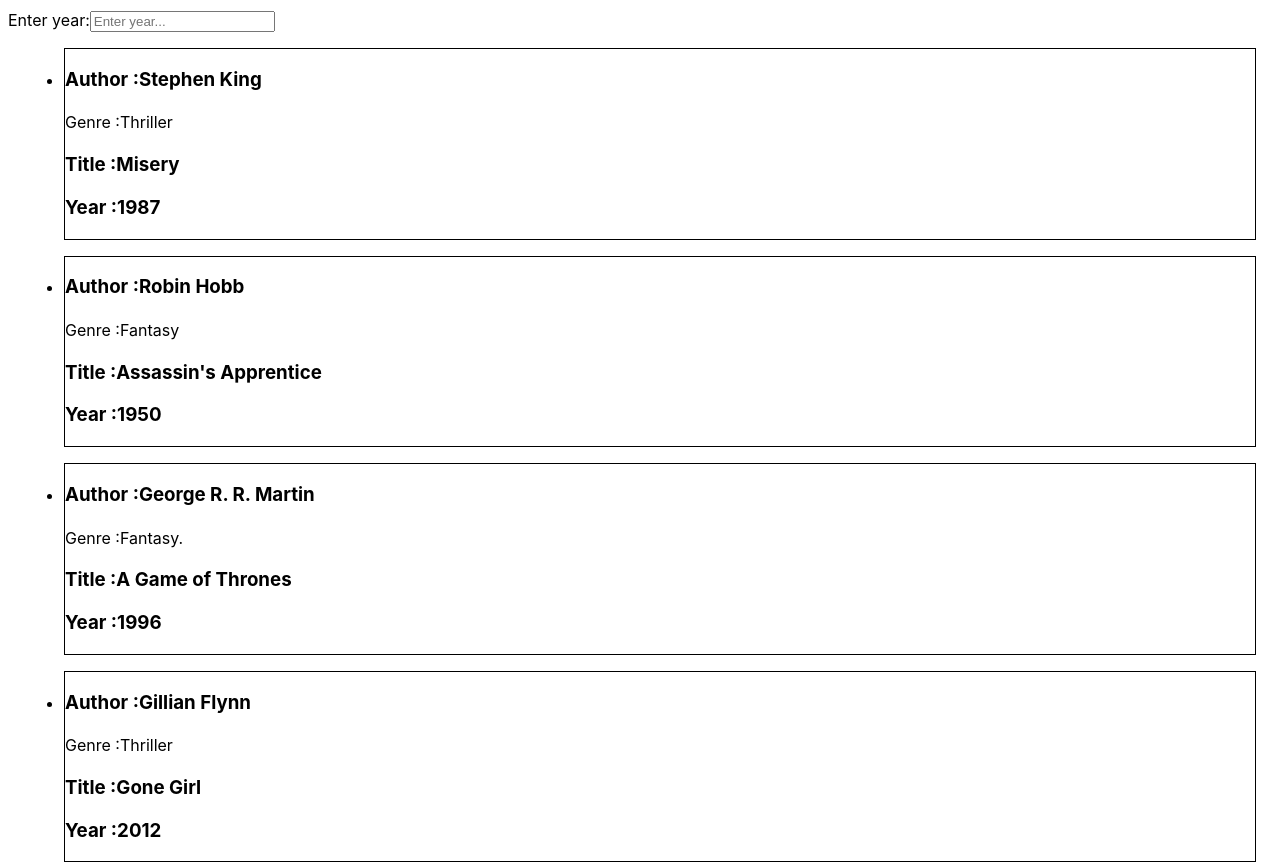
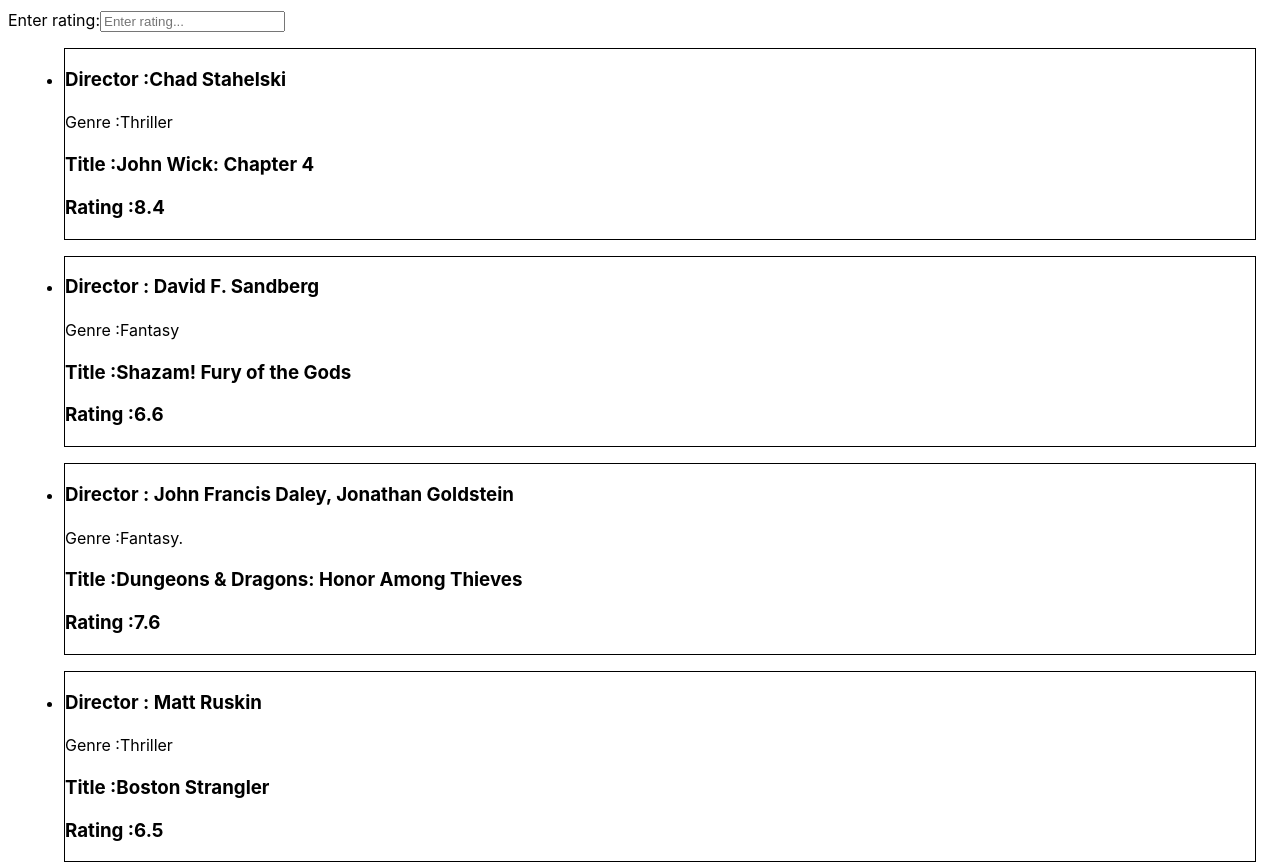
Before and after one commit to Lokeshkhati/ES6-Practice, a React (Vite) app in the folder Filters/: page / in a window 1280 px wide. Shown: the top 863 px of the page. Built offline with nearby package versions, Linux system fonts and the light colour scheme.

Commit message:
add movies filter

```diff
--- /dev/null
+++ b/Filters/src/components/SearchFilter/MovieList.jsx
@@ -0,0 +1,36 @@
+// 3 Create a React app that displays a list of movies with their title, director, rating, and genre. Implement a feature that allows users to input a rating value and filters the displayed list of movies to show only those whose rating is greater than or equal to the input value, using the filter() function.
+
+import { useState } from "react";
+import { movies } from "../../data/moviesData";
+
+const MovieList = () => {
+  const [rating, setRating] = useState("");
+
+  const filteredProducts = movies.filter((movie) => movie.rating >= rating);
+
+  return (
+    <div>
+      <div>
+        <label htmlFor="rating"> Enter rating:</label>
+        <input
+          id="rating"
+          type="number"
+          value={rating}
+          onChange={(event) => setRating(event.target.value)}
+          placeholder="Enter rating..."
+        />
+      </div>
+      <ul>
+        {filteredProducts.map(({ id, director, genre, title, rating }) => (
+          <li key={id} style={{ border: "1px solid black", margin: "1rem" }}>
+            <h3>Director :{director} </h3>
+            <p>Genre :{genre} </p>
+            <h3>Title :{title} </h3>
+            <h3>Rating :{rating} </h3>
+          </li>
+        ))}
+      </ul>
+    </div>
+  );
+};
+export default MovieList;
--- a/Filters/src/components/SearchFilter/SearchFilter.jsx
+++ b/Filters/src/components/SearchFilter/SearchFilter.jsx
@@ -1,5 +1,6 @@
 import BooksList from "./BooksList";
 import EmployeeList from "./EmployeeList";
+import MovieList from "./MovieList";
 import ProductList from "./ProductList";
 
 const SearchFilter = () => {
@@ -7,7 +8,8 @@ const SearchFilter = () => {
     <>
       {/* <EmployeeList /> */}
       {/* <ProductList /> */}
-      <BooksList />
+      {/* <BooksList /> */}
+      <MovieList />
     </>
   );
 };
--- /dev/null
+++ b/Filters/src/data/moviesData.js
@@ -0,0 +1,38 @@
+export const movies = [
+    {
+      id: 1,
+      director: "Chad Stahelski",
+      title: "John Wick: Chapter 4 ",
+      genre: "Thriller ",
+      rating: 8.4
+    },
+    {
+      id: 2,
+      director: " David F. Sandberg",
+      title: "Shazam! Fury of the Gods ",
+      genre: "Fantasy",
+      rating: 6.6
+    },
+
+    {
+      id: 3,
+      director: " John Francis Daley, Jonathan Goldstein",
+      title: "Dungeons & Dragons: Honor Among Thieves ",
+      genre: "Fantasy.",
+      rating: 7.6
+    },
+    {
+      id: 4,
+      director: " Matt Ruskin",
+      title: "Boston Strangler ",
+      genre: "Thriller",
+      rating: 6.5
+    },
+    {
+      id: 5,
+      director: " Daniel Kwan, Daniel Scheinert ",
+      title: " Everything Everywhere All at Once",
+      genre: "Sci-Fi.",
+      price: 7.9
+    }
+  ];
```
